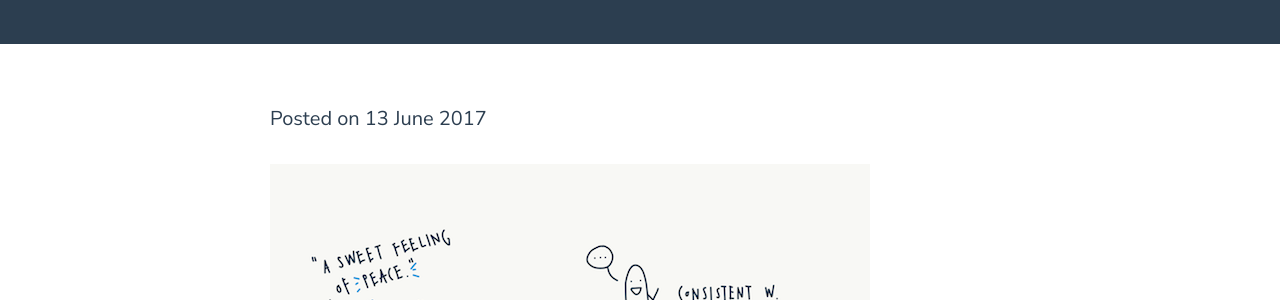
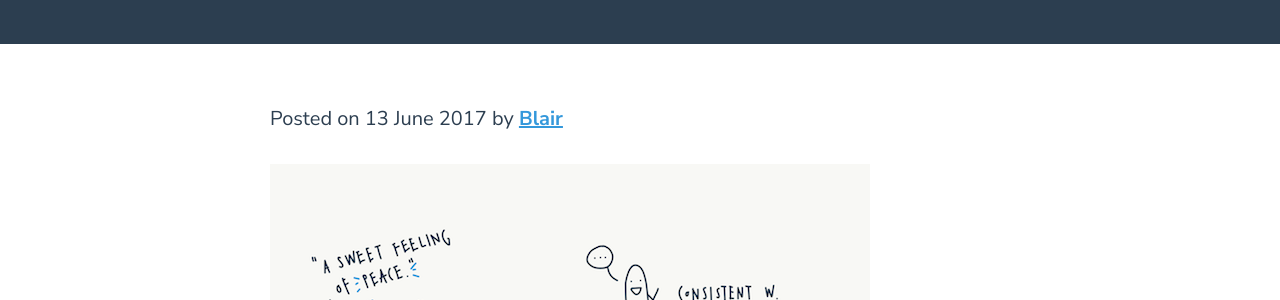
Before and after one commit to blairrorani/curious-workmanship, a Jekyll site: the page built from _posts/2017-06-13-face-to-face-with-holland-eyring.markdown, in a window 1280 px wide. Shown: the part 346-646 px from the top of the page. Built offline with Jekyll 4.4.1, drawn with Linux system fonts in a browser that asks for light colours; our own code applies the rules of GitHub Pages for plain Markdown files.

Commit message:
Updated Face To Face With Holland Eyring

```diff
--- a/_posts/2017-06-13-face-to-face-with-holland-eyring.markdown
+++ b/_posts/2017-06-13-face-to-face-with-holland-eyring.markdown
@@ -6,6 +6,9 @@ tags:
 - elderholland
 - presidenteyring
 - holyghost
+author:
+  name: Blair
+  link: http://twitter.com/blairrorani
 ---
 
 ![face-to-face-holland-eyring-600px.png](/uploads/face-to-face-holland-eyring-600px.png)
```
